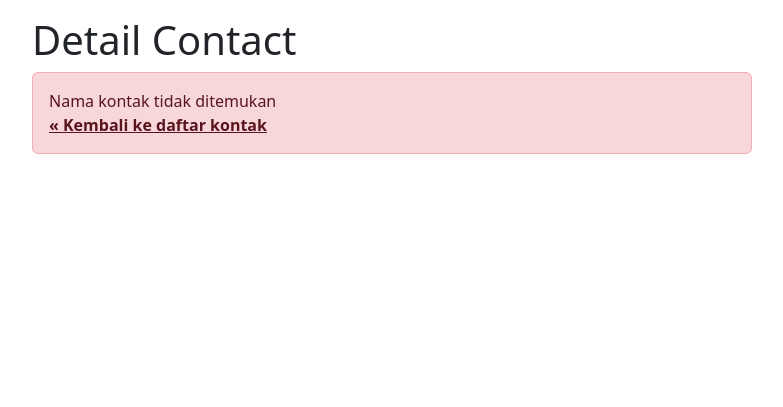
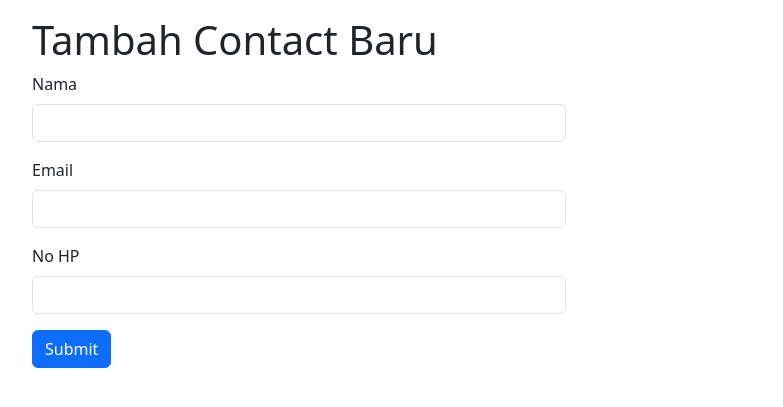
Before and after one commit to galihroswandi/Belajar-NodeJS, a Node server app: page /contact/add in a window 1280 px wide. Shown: the part 56-463 px from the top of the page, without its empty margins (62-845 px from the left). Run offline with Node 20, Linux system fonts and the light colour scheme; some libraries are stand-ins or nearby versions.

Commit message:
Video 18 Express Contact App (Bagian 2)

```diff
--- a/app.js
+++ b/app.js
@@ -1,6 +1,10 @@
 const express = require('express');
 const expressLayouts = require('express-ejs-layouts');
-const { loadContact, findContact } = require('./utils/contacts');
+const { validationResult, body, check } = require('express-validator');
+const { loadContact, findContact, addContact } = require('./utils/contacts');
+const session = require('express-session');
+const cookieParser = require('cookie-parser');
+const flash = require('connect-flash');
 
 const app = express();
 const port = 3000;
@@ -12,6 +16,19 @@ app.use(expressLayouts);
 
 // Built in middleware
 app.use(express.static('public'));
+app.use(express.urlencoded({ extended: true }));
+
+
+// konfigurasi flash
+app.use(cookieParser('secret'));
+app.use(session({
+    cookie: { maxAge: 6000 },
+    secret: 'secret',
+    resave: true,
+    saveUninitialized: true
+}));
+app.use(flash());
+
 
 app.get('/', (req, res) => {
     res.status(200);
@@ -52,9 +69,47 @@ app.get('/contact', (req, res) => {
         layout: 'layouts/main-layout',
         title: 'Express | Contact',
         contacts,
+        msg: req.flash('msg'),
     });
-})
+});
 
+// halaman tambah contact
+app.get('/contact/add', (req, res) => {
+    res.render('add-contact', {
+        layout: 'layouts/main-layout',
+        title: 'Express | Add-Contact',
+    });
+});
+
+// proses tambah contact
+app.post(
+    '/contact',
+    body('nama').custom(value => {
+        const cek = findContact(value);
+        if (cek) {
+            throw new Error("Nama sudah digunakan!");
+        }
+        return true;
+    }),
+    check('email', 'Email tidak valid!').isEmail(),
+    check('nohp', 'No Hp Tidak valid!').isMobilePhone('id-ID'),
+    (req, res) => {
+        const errors = validationResult(req);
+        if (!errors.isEmpty()) {
+            // return res.status(400).json({ errors: errors.array() });
+            res.render('add-contact', {
+                title: "Express | Add-Contact",
+                layout: "layouts/main-layout",
+                errors: errors.array(),
+            })
+        } else {
+            addContact(req.body);
+            req.flash('msg', 'Data berhasil ditambahkan !');
+            res.redirect('/contact');
+        }
+    })
+
+// halaman detail contact
 app.get('/contact/:nama', (req, res) => {
     const contact = findContact(req.params.nama);
     res.render('detail', {
--- a/data/contacts.json
+++ b/data/contacts.json
@@ -1,12 +1 @@
-[
-  {
-    "nama": "Ucup Markucup",
-    "nohp": "56161969566656",
-    "email": "ucup@gmail.com"
-  },
-  {
-    "nama": "Otong Surotong",
-    "nohp": "08123456789",
-    "email": "otong@gmail.com"
-  }
-]
+[{"nama":"Ucup Markucup","nohp":"56161969566656","email":"ucup@gmail.com"},{"nama":"Otong Surotong","nohp":"08123456789","email":"otong@gmail.com"},{"nama":"Galih Roswandi","email":"galihroswandi25@gmail.com","nohp":"087897796582"}]
--- a/package.json
+++ b/package.json
@@ -19,9 +19,13 @@
   },
   "homepage": "https://github.com/galihroswandi/Belajar-NodeJS#readme",
   "dependencies": {
+    "connect-flash": "^0.1.1",
+    "cookie-parser": "^1.4.6",
     "ejs": "^3.1.8",
     "express": "^4.18.2",
     "express-ejs-layouts": "^2.5.1",
+    "express-session": "^1.17.3",
+    "express-validator": "^6.15.0",
     "morgan": "^1.10.0",
     "nodemon": "^2.0.20"
   }
--- a/utils/contacts.js
+++ b/utils/contacts.js
@@ -24,4 +24,22 @@ const findContact = (nama) => {
     return contact;
 }
 
-module.exports = { loadContact, findContact };
+// function untuk menyimpan / menimpa data
+const saveContacts = (contacts) => {
+    fs.writeFileSync('./data/contacts.json', JSON.stringify(contacts));
+}
+
+// manambahkan data contact baru
+const addContact = (contact) => {
+    const contacts = loadContact();
+    contacts.push(contact);
+    saveContacts(contacts);
+}
+
+// cek duplikat
+const cekDuplikat = (nama) => {
+    const contacts = loadContact();
+    return contacts.find(contact => contact === nama);
+}
+
+module.exports = { loadContact, findContact, addContact, cekDuplikat };
--- /dev/null
+++ b/views/add-contact.ejs
@@ -0,0 +1,36 @@
+<div class="container">
+    <div class="row">
+        <div class="col-md-6 my-3">
+            <h1>Tambah Contact Baru</h1>
+
+            <% if (typeof errors !=='undefined' ) { %>
+                <div class="alert alert-danger" role="alert">
+                    <ul>
+                        <% errors.forEach(error=> { %>
+                            <li>
+                                <%= error.msg %>
+                            </li>
+                            <% }) %>
+                    </ul>
+                </div>
+                <% } %>
+
+                    <form action="/contact" method="POST">
+                        <div class="mb-3">
+                            <label for="nama" class="form-label">Nama</label>
+                            <input type="text" class="form-control" id="nama" name="nama" autocomplete="off" required>
+                        </div>
+                        <div class="mb-3">
+                            <label for="email" class="form-label">Email</label>
+                            <input type="email" class="form-control" id="email" name="email" autocomplete="off"
+                                required>
+                        </div>
+                        <div class="mb-3">
+                            <label for="nohp" class="form-label">No HP</label>
+                            <input type="text" class="form-control" id="nohp" name="nohp" autocomplete="off" required>
+                        </div>
+                        <button type="submit" class="btn btn-primary">Submit</button>
+                    </form>
+        </div>
+    </div>
+</div>
--- a/views/layouts/main-layout.ejs
+++ b/views/layouts/main-layout.ejs
@@ -5,6 +5,9 @@
     <meta charset="UTF-8">
     <meta name="viewport" content="width=device-width, initial-scale=1.0">
     <link rel="stylesheet" href="https://cdn.jsdelivr.net/npm/bootstrap@5.3.0-alpha1/dist/css/bootstrap.min.css">
+
+    <!-- bootstrap icons -->
+    <link rel="stylesheet" href="https://cdn.jsdelivr.net/npm/bootstrap-icons@1.10.3/font/bootstrap-icons.css">
 
     <link rel="stylesheet" href="css/style.css">
     <title>
```
Also changed, not shown: views/contact.ejs (+14 -3 lines), 1 other file.
